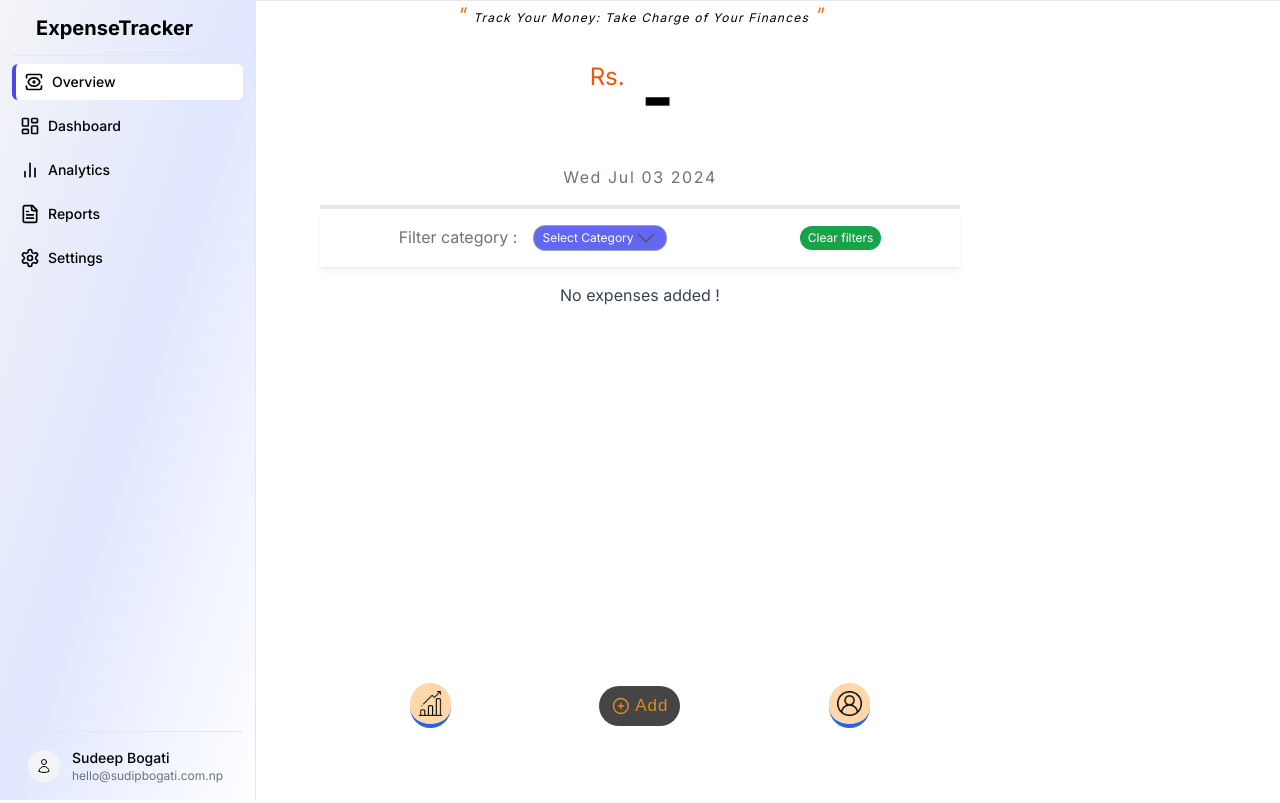
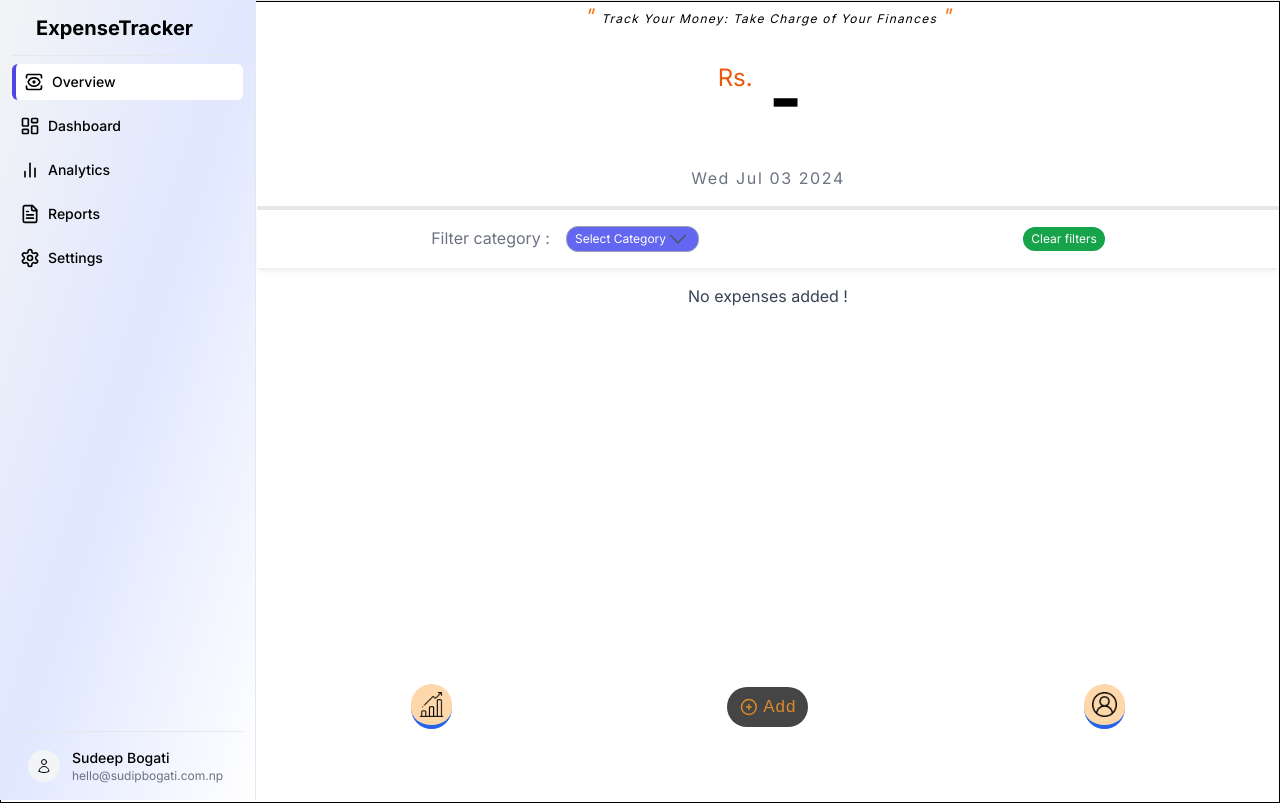
Before and after one commit to sudeepbogati7/x-penses, a Next.js app: page /tracker in a window 1280 px wide. Built offline with nearby package versions, Linux system fonts and the light colour scheme.

Commit message:
Layout chages

```diff
--- a/app/auth/login/page.tsx
+++ b/app/auth/login/page.tsx
@@ -11,9 +11,10 @@ import { Label } from '@/components/ui/label';
 import { Input } from '@/components/ui/input';
 import { cn } from '@/lib/utils';
 import { useToast } from '@/hooks/use-toast';
+
 // var API_URL = "https://expense-tracking-system.onrender.com/api"
+var API_URL = "http://localhost:3001/api"
 
-var API_URL = "http://localhost:3001/api"
 export default function Login() {
     const router = useRouter();
     const { toast } = useToast()
--- a/app/tracker/layout.tsx
+++ b/app/tracker/layout.tsx
@@ -26,10 +26,8 @@ export default function RootLayout({
             <SidebarProvider>
                 <AppSidebar />
                 <Header />
-                <main className="w-full h-full">
-                    <div className="mx-auto">
-                        {children}
-                    </div>
+                <main className="w-full md:pl-64 border border-black h-full">
+                    {children}
                 </main>
                 <Toaster />
             </SidebarProvider>
--- a/app/tracker/page.tsx
+++ b/app/tracker/page.tsx
@@ -143,12 +143,7 @@ export default function Home() {
 
   return (
     <>
-      {error && <ErrorNotification error={error} />}
-      {responseData && <SuccessNotification successResponse={responseData} />}
-      <div className=" h-screen w-full md:w-2/3 xl:w-1/2 mx-auto">
-        {/* header */}
-
-        {/* Total Expense Viewer */}
+      <div className=" h-screen w-full mx-auto">
         <div className='flex flex-col border-b-4 border-gray-200 dark:border-gray-600  h-38 w-full mx-auto '>
           <div className='text-xs w-4/5  text-center mx-auto pb-4 italic tracking-widest'> <span className='text-xl text-orange-500'>&quot; </span>Track Your Money: Take Charge of Your Finances <span className='text-xl text-orange-500'> &quot; </span></div>
           <div className='flex justify-center align-center animate-popup'>
@@ -156,7 +151,8 @@ export default function Home() {
             {loading &&
               <div className="animate-pulse">
                 <div className="m-3 h-8 w-24 rounded-lg bg-slate-400 text-lg"></div>
-              </div>}
+              </div>
+            }
             <div className={`p-4 ${filteredExpenses && filteredExpenses.length > 0 ? 'animate-slide-in' : ''} ${filteredExpenses && filteredExpenses.length > 0 ? (filteredExpenses.reduce((total: any, expense: any) => total + expense.amount, 0).toString().length > 6 ? 'text-3xl' : 'text-7xl') : 'text-7xl'} font-bold`}>
               {filteredExpenses && filteredExpenses.length > 0 ? (
                 filteredExpenses.reduce((total: any, expense: any) => total + expense.amount, 0)
```
